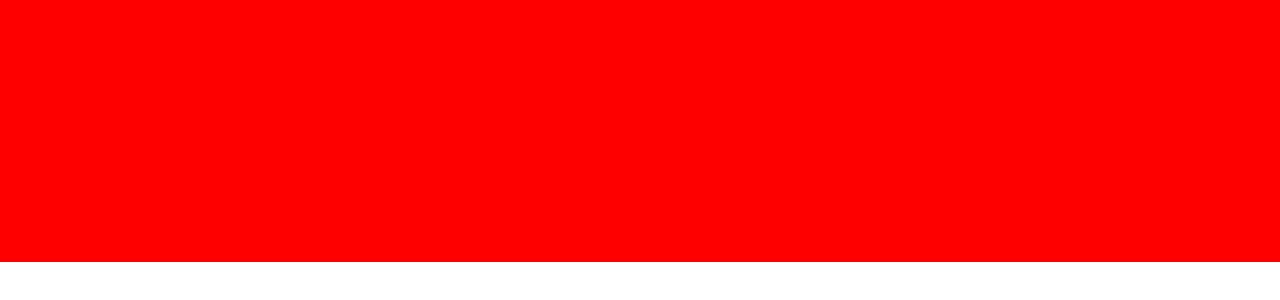
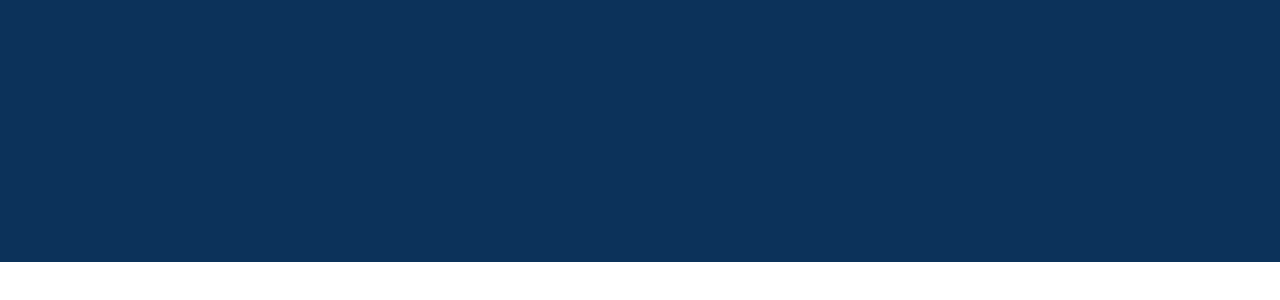
Before and after one commit to vito-g/htmlcss-fluentify, a plain HTML site: page index.html in a window 1280 px wide. Shown: the part 138-438 px from the top of the page. Drawn offline with Linux system fonts and the light colour scheme.

Commit message:
HTML: Div Contenitore di tutto - Rinomina immagini

```diff
--- a/css/style.css
+++ b/css/style.css
@@ -6,5 +6,5 @@
 
 header {
   height: 400px;
-  background-color: red;
+  background-color: rgb(12,50,90);
 }
--- a/index.html
+++ b/index.html
@@ -9,16 +9,23 @@
   <body>
 
 
-
-
-
-    <header>
+    <!-- Contenitore di tutto -->
+    <div class="container">
 
 
 
 
 
-    </header>
+      <header>
+      </header>
+
+
+
+
+
+    </div>
+    <!-- /Contenitore di tutto -->
+
 
 
 
```
Also changed, not shown: img/screenshot.png (renamed from img/image (9).png), img/uomini.png (renamed from img/image (8).png).
